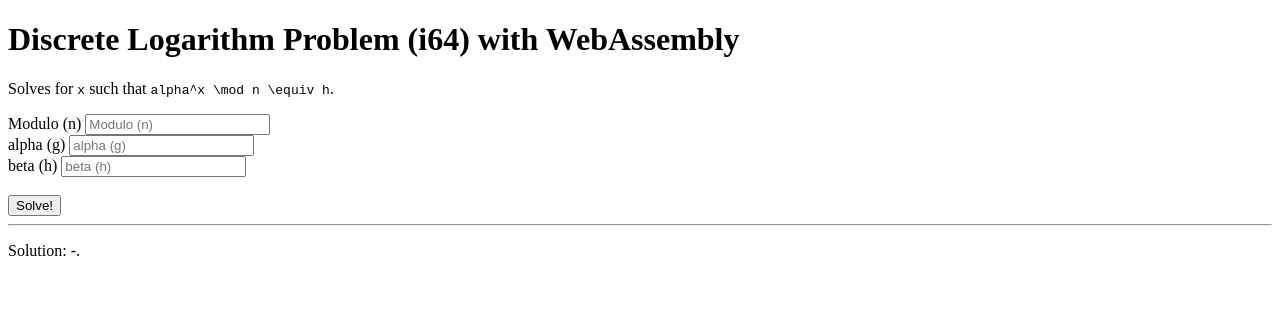
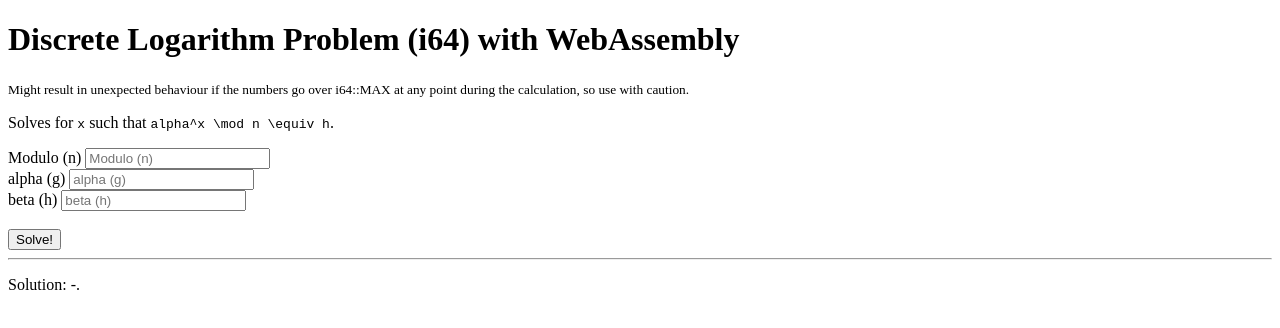
Before and after one commit to FredrikAugust/wasm-bsgs, a website built with webpack: page docs/index.html in a window 1280 px wide. Built offline with nearby package versions, Linux system fonts and the light colour scheme; what wasm-bsgs would draw is missing.

Commit message:
tell people to bring a klype salt

```diff
--- a/docs/index.html
+++ b/docs/index.html
@@ -6,6 +6,11 @@
   </head>
   <body>
     <h1>Discrete Logarithm Problem (i64) with WebAssembly</h1>
+
+    <small
+      >Might result in unexpected behaviour if the numbers go over i64::MAX at
+      any point during the calculation, so use with caution.</small
+    >
 
     <p>
       Solves for <code>x</code> such that <code>alpha^x \mod n \equiv h</code>.
```
